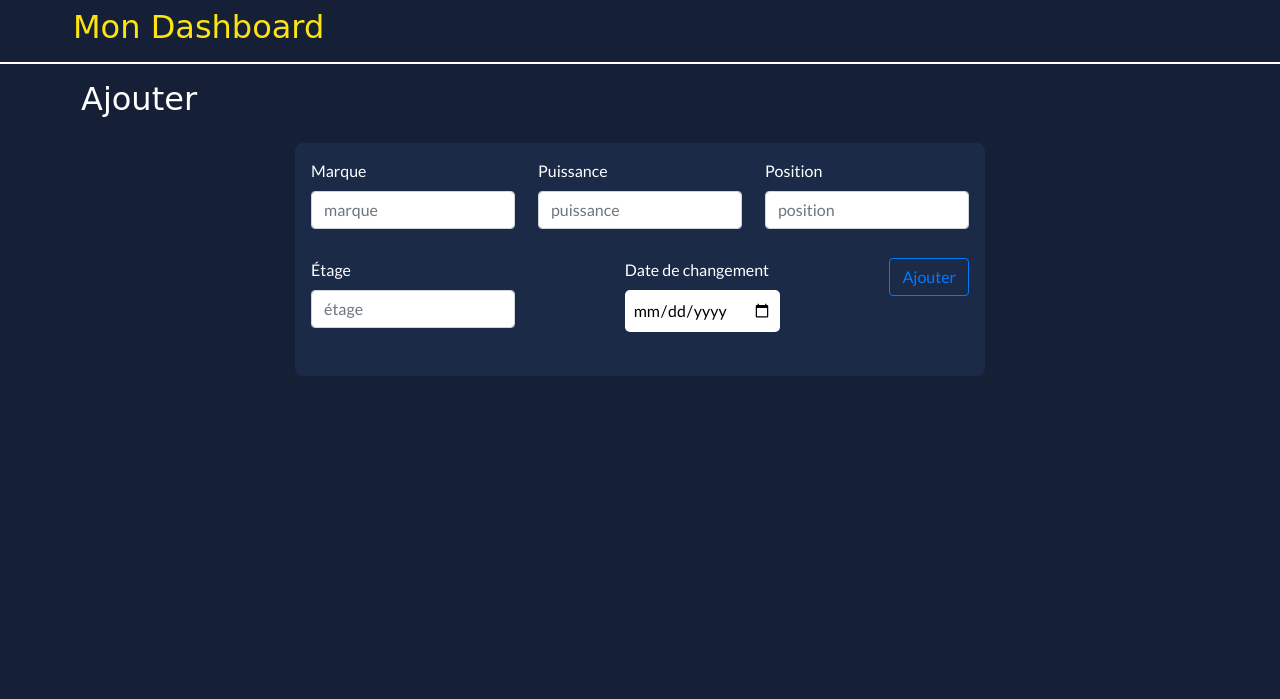
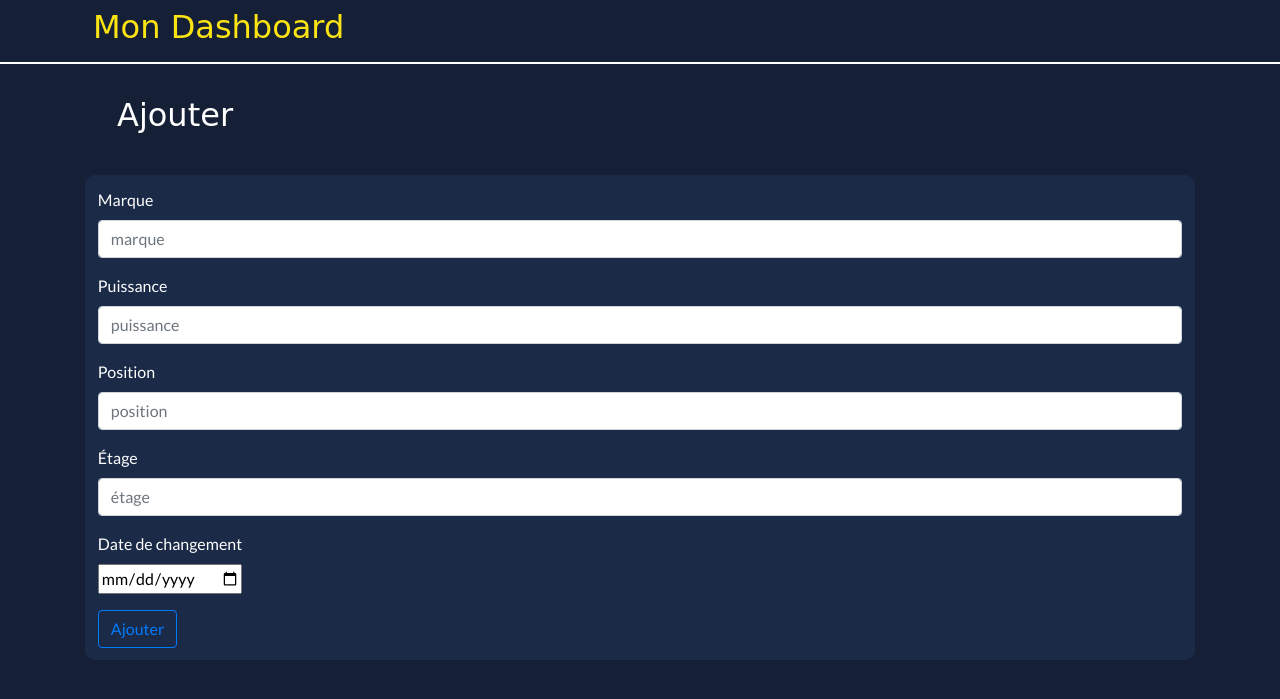
Before and after one commit to LisaDevoghelaere/dasboard, a PHP site: page /edit.php in a window 1280 px wide. Shown: the top 699 px of the page. Run offline with PHP 8.4, Linux system fonts and the light colour scheme; some web fonts are replaced.

Commit message:
refonte style

```diff
--- a/style.css
+++ b/style.css
@@ -27,11 +27,6 @@ body h1 a:hover {
   color: #007bff;
 }
 
-.container {
-  max-width: 1180px;
-  margin: auto;
-}
-
 header {
   border-bottom: 2px solid white;
 }
@@ -39,7 +34,7 @@ header {
 h2 {
   font-family: "MuseoModerno", cursive;
   font-size: 2rem;
-  padding: 1rem;
+  padding: 2rem;
   color: white;
 }
 
@@ -49,41 +44,8 @@ th, tr {
 }
 
 .bloc {
-  padding: 1rem;
-  border-radius: 8px;
   background-color: #1b2a47;
-  max-width: 60%;
-  margin: auto;
-}
-
-.bloc form {
-  margin: auto;
-  display: -webkit-box;
-  display: -ms-flexbox;
-  display: flex;
-  -webkit-box-pack: justify;
-      -ms-flex-pack: justify;
-          justify-content: space-between;
-  -ms-flex-line-pack: center;
-      align-content: center;
-  -ms-flex-wrap: wrap;
-      flex-wrap: wrap;
-}
-
-input {
-  margin-bottom: 0.8rem;
-  border-radius: 5px;
-  border: 0;
-  padding: 0.5rem;
-}
-
-.marge {
-  margin: 0.5rem;
-}
-
-@media screen and (max-width: 479px) {
-  .bloc {
-    max-width: 15rem;
-  }
+  border-radius: 10px;
+  padding: 0.8rem;
 }
 /*# sourceMappingURL=style.css.map */
--- a/style.scss
+++ b/style.scss
@@ -33,50 +33,22 @@ body
         }
     }
 }
-.container{
-    max-width: 1180px;
-    margin: auto;
-}
+
 header{
     border-bottom: 2px solid white;
 }
 h2{
     font-family: $titre;
     font-size: 2rem;
-    padding: 1rem;
+    padding: 2rem;
     color :white;
 }
-
-
 th, tr{
     color : white;
     text-align: center;
 }
 .bloc{
-    padding: 1rem;
-    border-radius: 8px;
     background-color: $bg-secondary;
-    max-width: 60%;
-    margin: auto;
-    form{
-        margin: auto;
-        display: flex;
-        justify-content: space-between;
-        align-content: center;
-        flex-wrap: wrap;
-    }
+    border-radius: 10px;
+    padding : 0.8rem;
 }
-input{
-    margin-bottom: 0.8rem;
-    border-radius: 5px;
-    border: 0;
-    padding: 0.5rem;
-}
-.marge{
-    margin : 0.5rem;
-}
-@media#{$smartphone}{
-    .bloc{
-        max-width: 15rem;
-    }
-}
```
Also changed, not shown: 1 other file.
